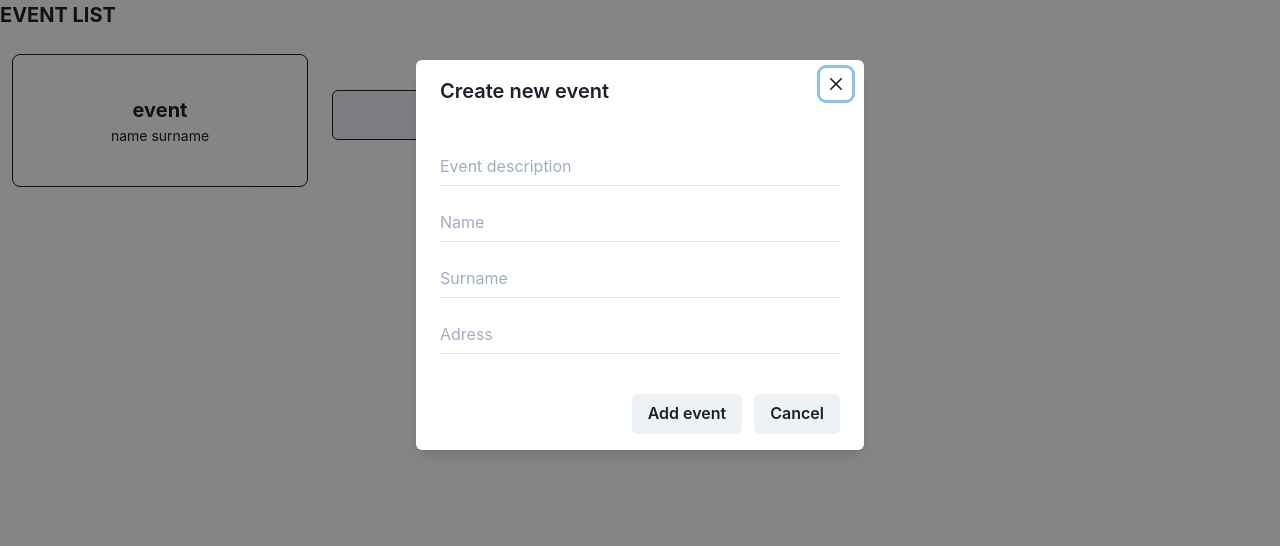
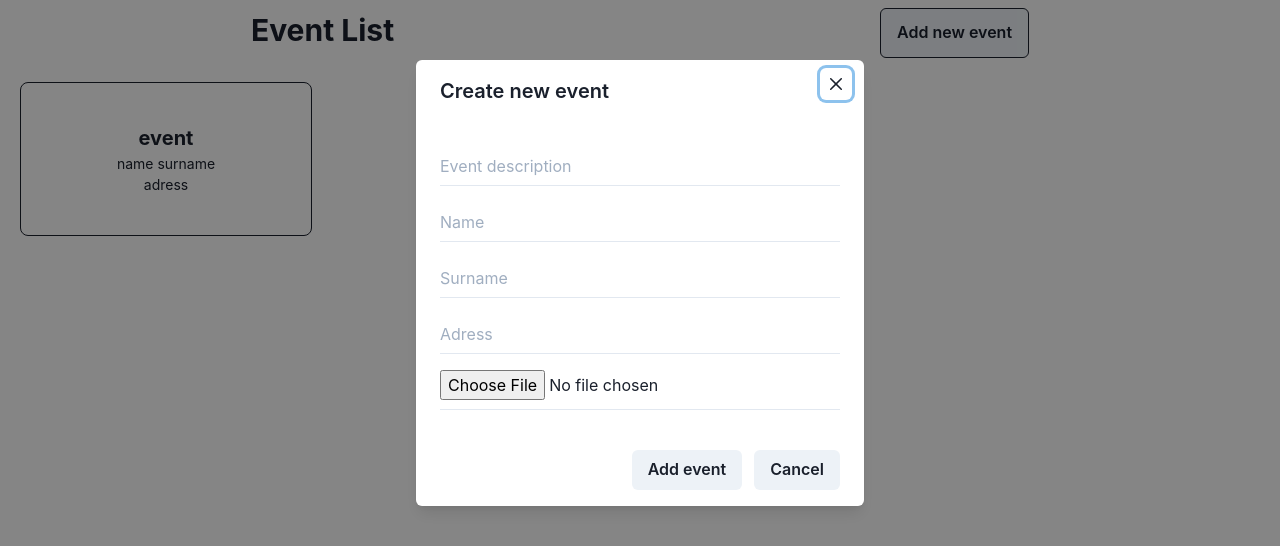
Before and after one commit to misindelka/EVENT_LIST, a React (Create React App) app: page / in a window 1280 px wide. Both pictures are taken after a click on the button "Add new event". Shown: the top 546 px of the page. Built offline with nearby package versions, Linux system fonts and the light colour scheme.

Commit message:
sort events by date

```diff
--- a/src/components/createNewEvent.js
+++ b/src/components/createNewEvent.js
@@ -17,6 +17,7 @@ const intialValues = {
 	name: '',
 	surname: '',
 	adress: '',
+	img: '',
 };
 
 export const CreateNewEvent = ({ onClose, isOpen, handleAddEvent }) => {
@@ -43,6 +44,7 @@ export const CreateNewEvent = ({ onClose, isOpen, handleAddEvent }) => {
 				<ModalBody pb={6}>
 					<FormControl mt={4}>
 						<Input
+							type="text"
 							name="desc"
 							variant="flushed"
 							value={newEvent.desc}
@@ -53,6 +55,7 @@ export const CreateNewEvent = ({ onClose, isOpen, handleAddEvent }) => {
 
 					<FormControl mt={4}>
 						<Input
+							type="text"
 							name="name"
 							variant="flushed"
 							value={newEvent.name}
@@ -63,6 +66,7 @@ export const CreateNewEvent = ({ onClose, isOpen, handleAddEvent }) => {
 
 					<FormControl mt={4}>
 						<Input
+							type="text"
 							name="surname"
 							variant="flushed"
 							value={newEvent.surname}
@@ -73,11 +77,22 @@ export const CreateNewEvent = ({ onClose, isOpen, handleAddEvent }) => {
 
 					<FormControl mt={4}>
 						<Input
+							type="text"
 							name="adress"
 							variant="flushed"
 							value={newEvent.adress}
 							onChange={handleCreateEvent}
 							placeholder="Adress"
+						/>
+					</FormControl>
+
+					<FormControl mt={4}>
+						<Input
+							type="file"
+							name="img"
+							variant="flushed"
+							value={newEvent.img}
+							onChange={handleCreateEvent}
 						/>
 					</FormControl>
 				</ModalBody>
--- a/src/components/event.js
+++ b/src/components/event.js
@@ -25,6 +25,7 @@ export const Event = ({ event, onOpenDetail }) => {
 			<Text fontSize="14px">
 				{event.name} {event.surname}
 			</Text>
+			<Text fontSize="14px">{event.adress}</Text>
 		</Box>
 	);
 };
--- a/src/components/events.js
+++ b/src/components/events.js
@@ -1,5 +1,5 @@
 import * as React from 'react';
-import { Button, Grid, useDisclosure, Text } from '@chakra-ui/react';
+import { Button, Grid, useDisclosure, Text, Box } from '@chakra-ui/react';
 
 import { Event } from './event';
 import { CreateNewEvent } from './createNewEvent';
@@ -36,44 +36,41 @@ export const Events = () => {
 		setEvensts([...events, newEvent]);
 	};
 
+	const eventsByDate = events.sort(
+		(a, b) => new Date(b.date) - new Date(a.date)
+	);
+
 	return (
-		<>
-			<Text fontWeight="bold" fontSize="20px">
-				EVENT LIST
-			</Text>
+		<Box p="2">
+			<Box d="flex" flexDirection="row" justifyContent="space-around">
+				<Text fontWeight="bold" fontSize="30px">
+					Event List
+				</Text>
+				<Button border="1px" h="50px" onClick={onOpenAddEvent} cursor="pointer">
+					Add new event
+				</Button>
+			</Box>
+
 			<Grid
 				mt="3"
 				gridTemplateColumns={{ base: '1fr 1fr', lg: '1fr 1fr 1fr 1fr' }}>
-				{events.map((event) => (
-					<>
-						<Event
-							key={event.id}
-							event={event}
-							onOpenDetail={onOpenEventDetail}
-						/>
+				{eventsByDate.map((event) => (
+					<div key={event.id}>
+						<Event event={event} onOpenDetail={onOpenEventDetail} />
 						<EventDetail
 							event={event}
 							isOpen={isOpenEventDetail}
 							onClose={onCloseEventDetail}
 						/>
-					</>
+					</div>
 				))}
-				<Button
-					border="1px"
-					h="50px"
-					mt="15%"
-					mr="3"
-					ml="3"
-					onClick={onOpenAddEvent}
-					cursor="pointer">
-					Add new event
-				</Button>
+
 				<CreateNewEvent
 					isOpen={isOpenAddEvent}
 					onClose={onCloseAddEvent}
 					handleAddEvent={handleAddEvent}
 				/>
 			</Grid>
-		</>
+		</Box>
 	);
 };
```
